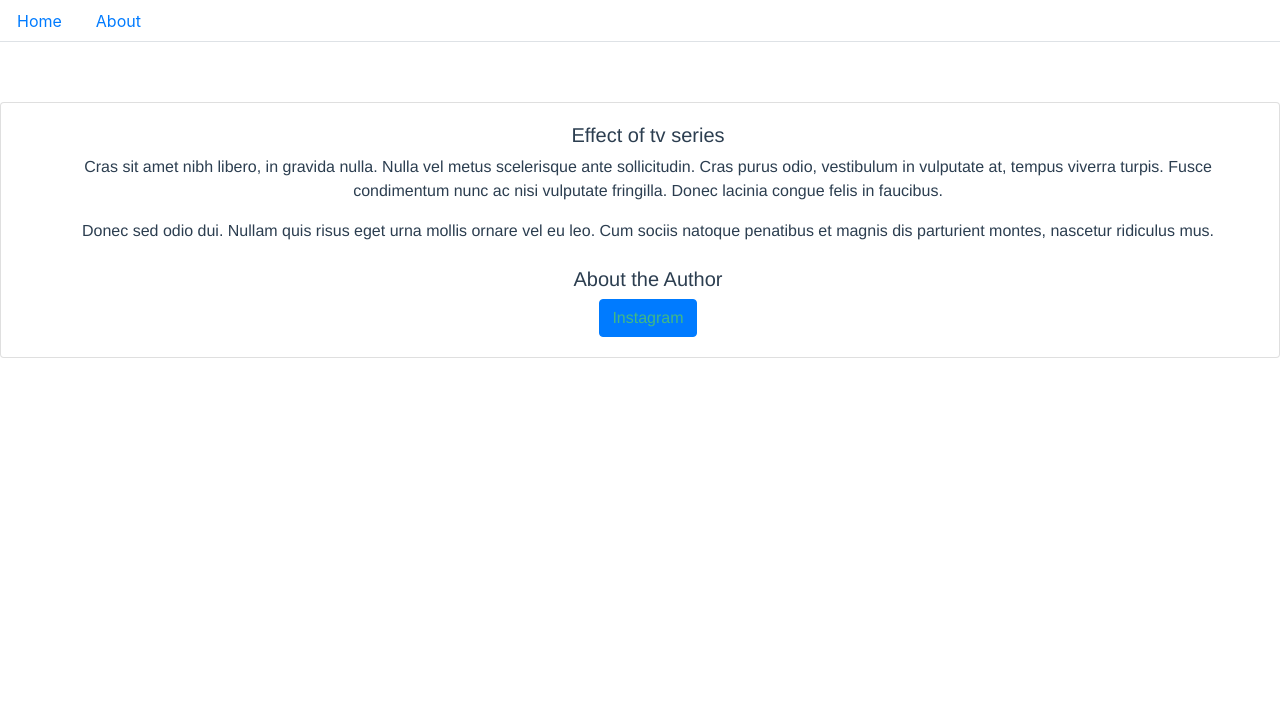
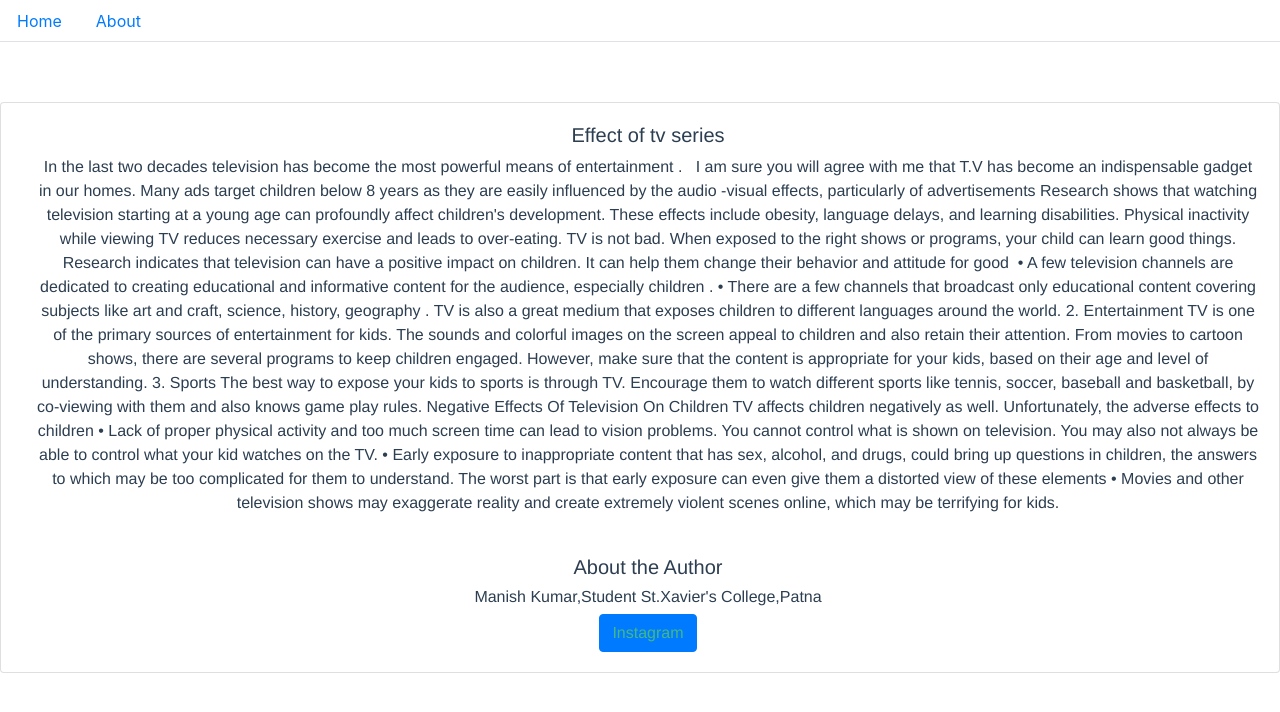
Before and after one commit to aditya0072001/Lazy., a Vue app: page /tv in a window 1280 px wide. Shown: the top 712 px of the page. Built offline with nearby package versions, Linux system fonts and the light colour scheme.

Commit message:
first blog

```diff
--- a/src/components/Tv.vue
+++ b/src/components/Tv.vue
@@ -8,17 +8,36 @@
       <b-media-body class="ml-3">
         <h5 class="mt-0">Effect of tv series</h5>
         <p>
-          Cras sit amet nibh libero, in gravida nulla. Nulla vel metus scelerisque ante
-          sollicitudin. Cras purus odio, vestibulum in vulputate at, tempus viverra turpis. Fusce
-          condimentum nunc ac nisi vulputate fringilla. Donec lacinia congue felis in faucibus.
-        </p>
-        <p class="mb-0">
-          Donec sed odio dui. Nullam quis risus eget urna mollis ornare vel eu leo. Cum sociis
-          natoque penatibus et magnis dis parturient montes, nascetur ridiculus mus.
+          In the last two decades television has become the most powerful means of entertainment .
+ I am sure you will agree with me that T.V has become an indispensable gadget in our homes.
+Many ads target children below 8 years as they are easily influenced by the audio -visual effects, particularly of advertisements
+Research shows that watching television starting at a young age can profoundly affect children's development. These effects include obesity, language delays, and learning disabilities. Physical inactivity while viewing TV reduces necessary exercise and leads to over-eating.
+
+
+TV is not bad. When exposed to the right shows or programs, your child can learn good things. Research indicates that television can have a positive impact on children. It can help them change their behavior and attitude for good
+    • A few television channels are dedicated to creating educational and informative content for the audience, especially children .
+    • There are a few channels that broadcast only educational content covering subjects like art and craft, science, history, geography . TV is also a great medium that exposes children to different languages around the world.
+
+2. Entertainment
+TV is one of the primary sources of entertainment for kids. The sounds and colorful images on the screen appeal to children and also retain their attention. From movies to cartoon shows, there are several programs to keep children engaged.
+However, make sure that the content is appropriate for your kids, based on their age and level of understanding.
+3. Sports
+The best way to expose your kids to sports is through TV. Encourage them to watch different sports like tennis, soccer, baseball and basketball, by co-viewing with them  and also knows game play rules.
+Negative Effects Of Television On Children
+TV affects children negatively as well. Unfortunately, the adverse effects to children
+    • Lack of proper physical activity and too much screen time can lead to vision problems.
+
+You cannot control what is shown on television. You may also not always be able to control what your kid watches on the TV.
+    • Early exposure to inappropriate content that has sex, alcohol, and drugs, could bring up questions in children, the answers to which may be too complicated for them to understand. The worst part is that early exposure can even give them a distorted view of these elements
+
+    • Movies and other television shows may exaggerate reality and create extremely violent scenes online, which may be terrifying for kids.
+
+
         </p>
         <br />
         <b-media>
           <h5 class="mt-0">About the Author</h5>
+            <h6>Manish Kumar,Student St.Xavier's College,Patna</h6>
             <b-button href="#" variant="primary">Instagram</b-button>
         </b-media>
       </b-media-body>
```
